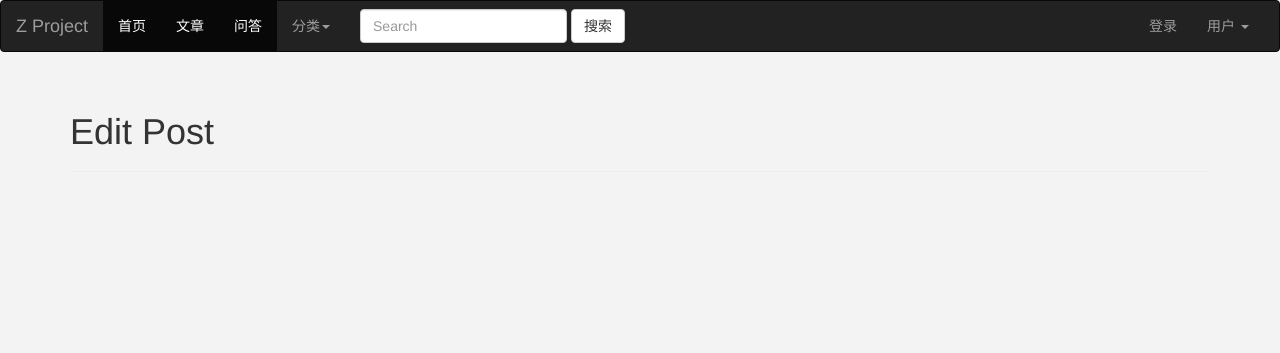
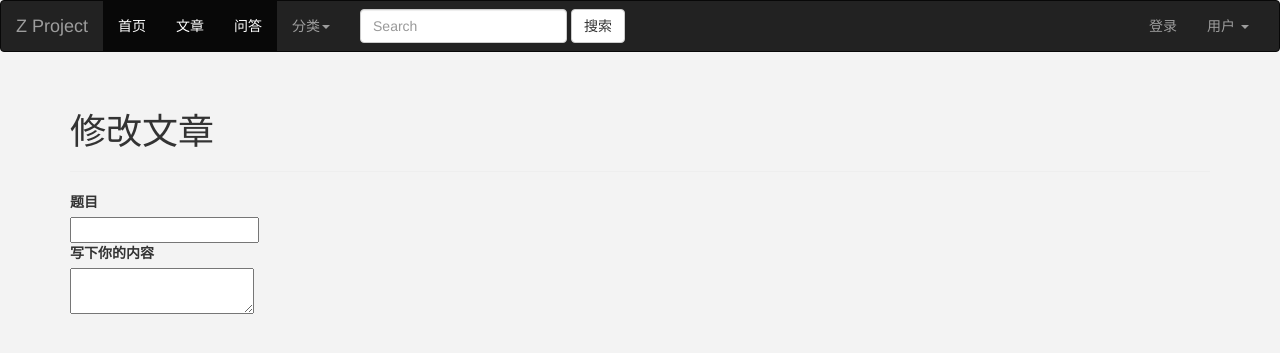
Before and after one commit to AngusZHAN/Flask-Zproject, a Flask app: template app/templates/edit_post.html in a window 1280 px wide. Shown: the top 353 px of the page. Run offline with Flask 2, Linux system fonts and the light colour scheme; the template is opened without the code that fills it: values that come from a table or form of the project are taken from there, others are empty; some libraries are stand-ins or nearby versions.

Commit message:
完善了文章修改功能

```diff
--- a/app/templates/edit_post.html
+++ b/app/templates/edit_post.html
@@ -1,13 +1,19 @@
 {% extends 'base.html' %}
 
-{% block title %}Flasky - Edit Post{% endblock %}
+{% block title %} Zproject - 修改文章{% endblock %}
 
 {% block page_content %}
 <div class="page-header">
-    <h1>Edit Post</h1>
+    <h1>修改文章</h1>
 </div>
 <div>
-    {{ wtf.quick_form(form) }}
+    {% from "_formhelpers.html" import render_field %}
+    <form method=post  style="height:100px;">
+    <dl>
+      {{ render_field(form.title) }}
+      {{ render_field(form.body) }}
+    </dl>
+    </form>
 </div>
 {% endblock %}
 
--- a/app/views.py
+++ b/app/views.py
@@ -80,13 +80,16 @@ def detail(post_id):
 def edit(id):
     post = Post.query.get_or_404(id)
     if current_user != post.author:
-        abort(404)
+        flash('您不是文章作者，无法修改。')
+        return redirect(url_for('index'))
     form = PostForm()
     if request.method == 'POST' and form.validate():
+        post.title = form.title.data
         post.body = form.body.data
         db.session.add(post)
         db.session.commit()
         flash('文章修改成功')
         return redirect(url_for('post', id = post.id))
+    form.title.data = post.title
     form.body.data = post.body
     return render_template('edit_post.html', form = form)
```
Also changed, not shown: app/templates/_posts.html (+0 -14 lines), app/templates/detail.html (+12 -0 lines).
